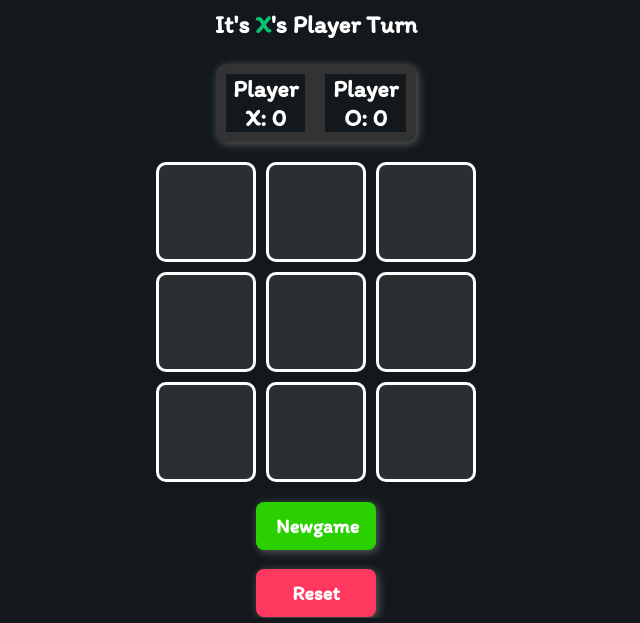
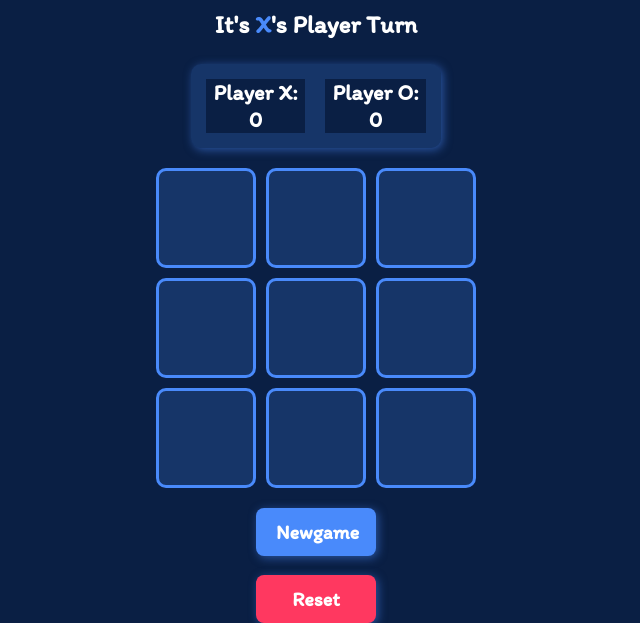
Before and after one commit to Kanthichx/engse611, a plain HTML site: page lab6/tic-tac-toe /index.html in a window 1280 px wide. Shown: the part 182-805 px from the top of the page, without its empty margins (324-964 px from the left). Drawn offline with Linux system fonts and the light colour scheme.

Commit message:
add all-file

```diff
--- a/lab6/tic-tac-toe /index.html
+++ b/lab6/tic-tac-toe /index.html
@@ -13,7 +13,7 @@
 <body>
 
     <div class="title">
-        <h1>XO Game</h1>
+        <h1>Kanthicha XO</h1>
     </div>
 
     <div class="display">
--- a/lab6/tic-tac-toe /style.css
+++ b/lab6/tic-tac-toe /style.css
@@ -2,7 +2,7 @@
   padding: 0;
   margin: 0;
   font-family: 'Itim', cursive;
-  background-color: #12181B;
+  background-color: #0A1F44;
   box-sizing: border-box;
 }
 
@@ -21,14 +21,14 @@
   gap: 20px;
   margin: 20px auto;
   padding: 15px;
-  background-color: rgba(255, 255, 255, 0.1);
+  background-color: rgba(73, 138, 251, 0.2);
   color: white;
   font-size: 22px;
   font-weight: bold;
   border-radius: 10px;
   width: 250px;
   text-align: center;
-  box-shadow: 2px 2px 10px rgba(255, 255, 255, 0.3);
+  box-shadow: 2px 2px 10px rgba(73, 138, 251, 0.5);
 }
 
 .display {
@@ -41,11 +41,11 @@
 }
 
 .playerX {
-  color: #09C372;
+  color: #498AFB;
 }
 
 .playerO {
-  color: #498AFB;
+  color: #00D4FF;
 }
 
 .game-grid {
@@ -58,7 +58,7 @@
 }
 
 .tile {
-  border: 3px solid white;
+  border: 3px solid #498AFB;
   min-height: 100px;
   display: flex;
   justify-content: center;
@@ -66,12 +66,13 @@
   font-size: 50px;
   cursor: pointer;
   border-radius: 10px;
-  background-color: rgba(255, 255, 255, 0.1);
+  background-color: rgba(73, 138, 251, 0.2);
   transition: 0.3s;
+  color: white;
 }
 
 .tile:hover {
-  background-color: rgba(255, 255, 255, 0.3);
+  background-color: rgba(73, 138, 251, 0.5);
 }
 
 .hide {
@@ -96,7 +97,7 @@ button {
   transition: 0.3s;
   font-weight: bold;
   width: 120px;
-  box-shadow: 2px 2px 10px rgba(255, 255, 255, 0.3);
+  box-shadow: 2px 2px 10px rgba(73, 138, 251, 0.5);
 }
 
 #reset {
@@ -108,11 +109,11 @@ button {
 }
 
 #newgame {
-  background-color: #2ad000;
+  background-color: #498AFB;
 }
 
 #newgame:hover {
-  background-color: #27b800;
+  background-color: #3b75d1;
 }
 
 .signature {
@@ -124,26 +125,12 @@ button {
 }
 
 a {
-  color: #09C372;
+  color: #00D4FF;
   text-decoration: none;
   font-weight: bold;
 }
 
 a:hover {
   text-decoration: underline;
-  color: #06a964;
+  color: #00AACC;
 }
-.scoreboard {
-display: flex;
-justify-content: center;
-gap: 20px;
-font-size: 24px;
-font-weight: bold;
-color: white;
-margin-top: 20px;
-padding: 10px;
-background-color: #333;
-border-radius: 10px;
-width: 200px;
-text-align: center;
-}
```
